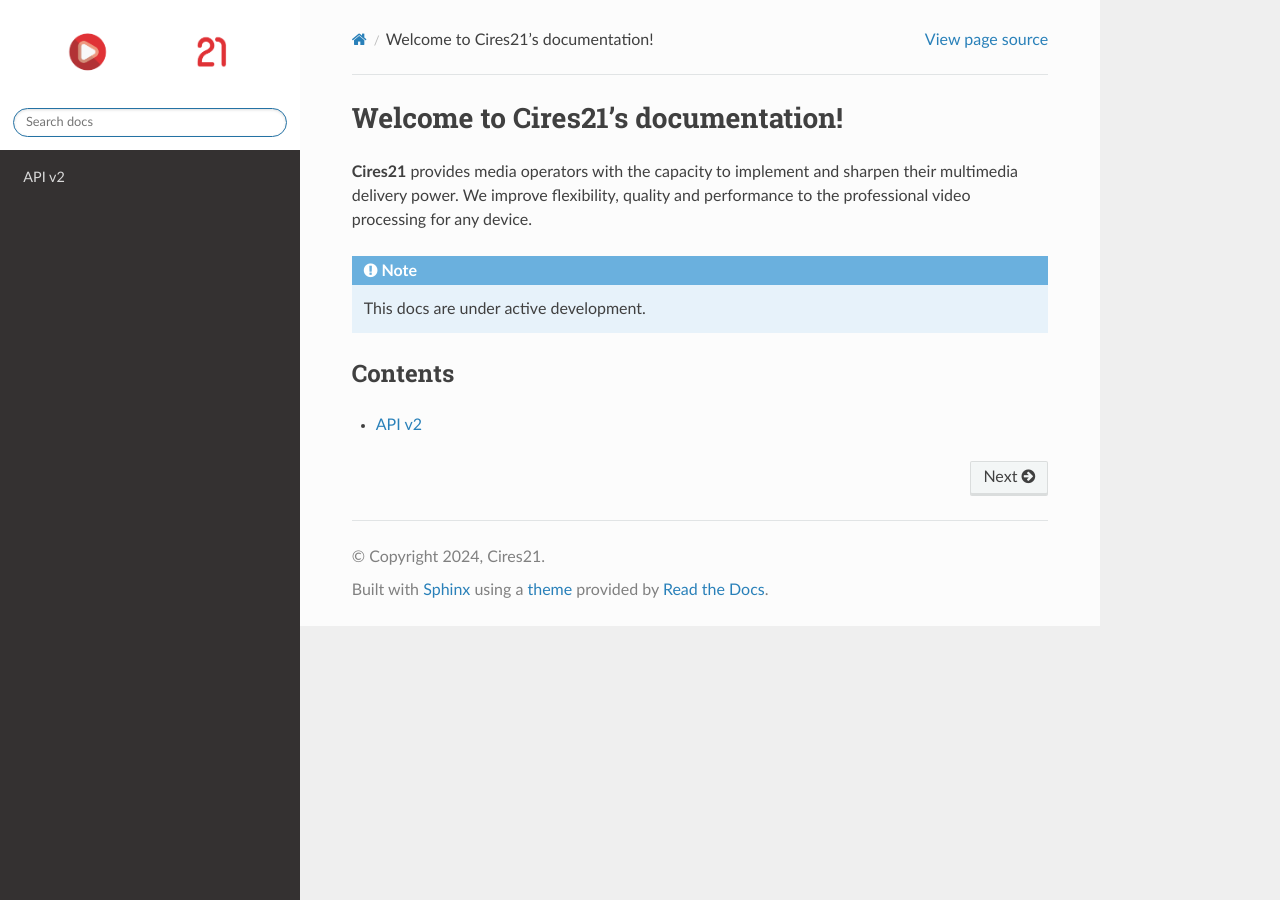
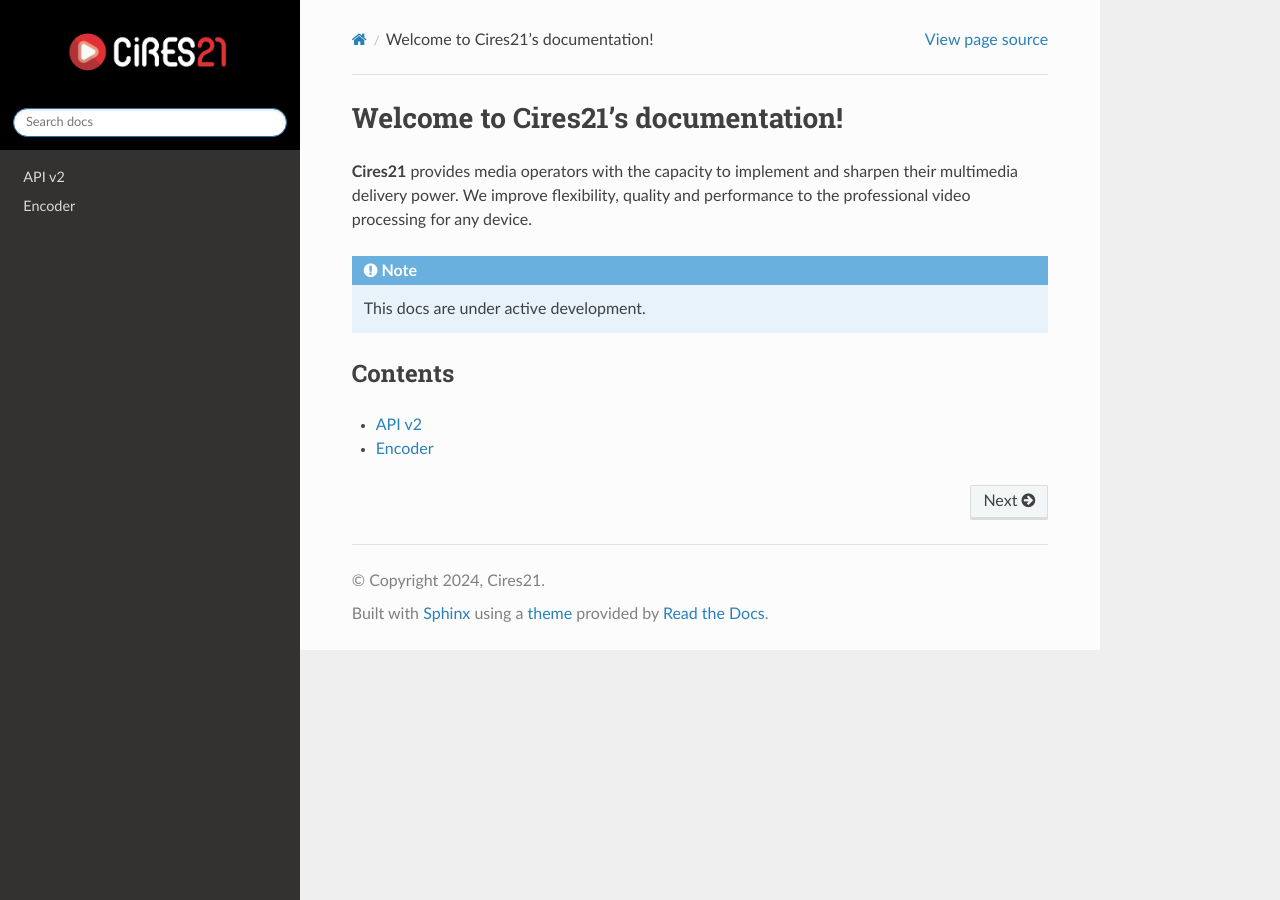
Before and after one commit to nachomileo/cires21docs, a Sphinx documentation site: the page built from docs/source/index.rst, in a window 1280 px wide. Built offline with Sphinx 7.4.7 and the Read the Docs theme 2.0.0, drawn with Linux system fonts in a browser that asks for light colours.

Commit message:
Various fixes

```diff
--- a/docs/source/conf.py
+++ b/docs/source/conf.py
@@ -39,7 +39,7 @@
     'prev_next_buttons_location': 'bottom',
     'style_external_links': False,
     'vcs_pageview_mode': '',
-    'style_nav_header_background': 'white',
+    'style_nav_header_background': 'black',
     # Toc options
     'collapse_navigation': True,
     'sticky_navigation': True,
--- /dev/null
+++ b/docs/source/encoder.rst
@@ -0,0 +1,4 @@
+Encoder
+=======
+
+Encoder Docs TBD
--- a/docs/source/index.rst
+++ b/docs/source/index.rst
@@ -14,3 +14,4 @@
    :maxdepth: 1
 
    api-v2
+   encoder
```
